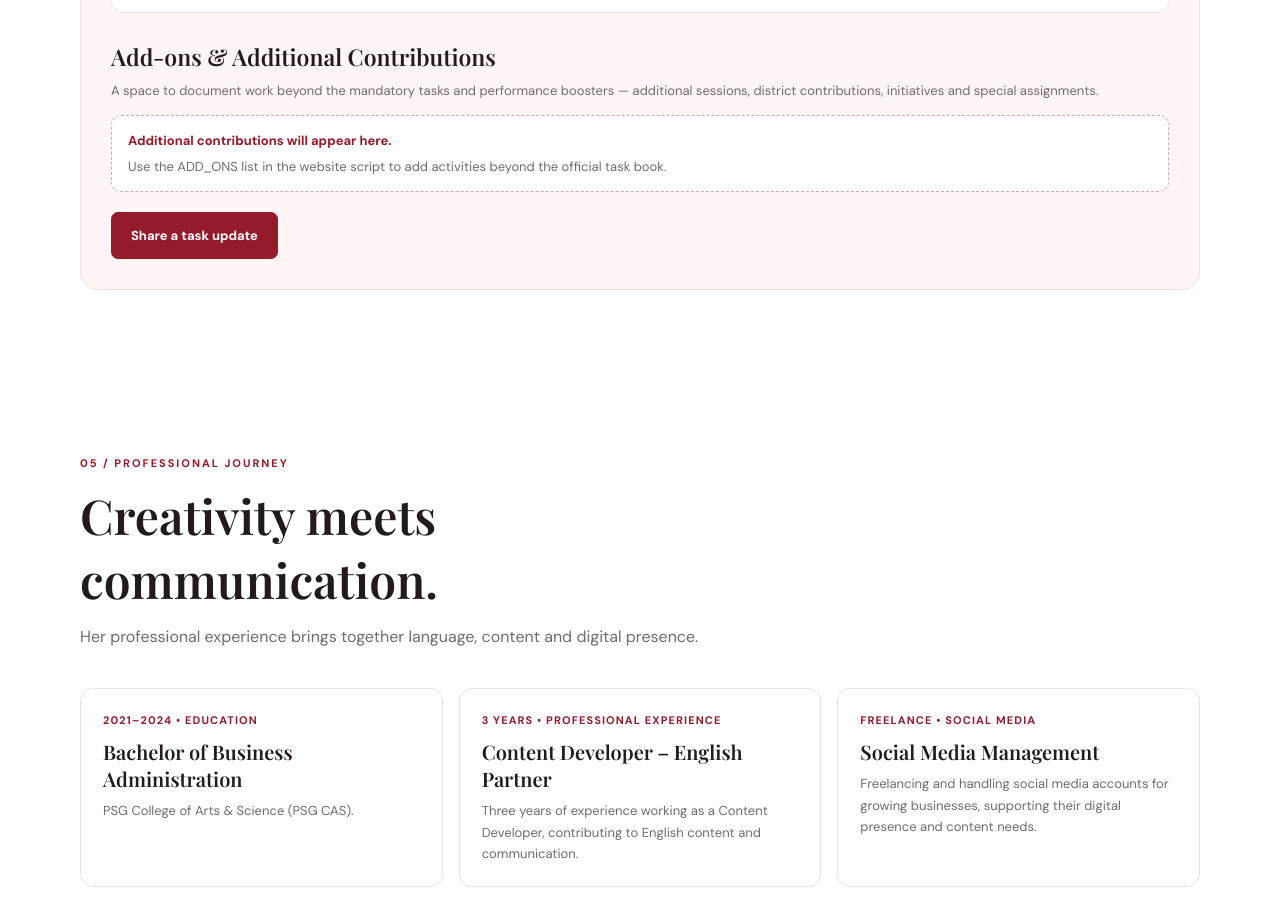
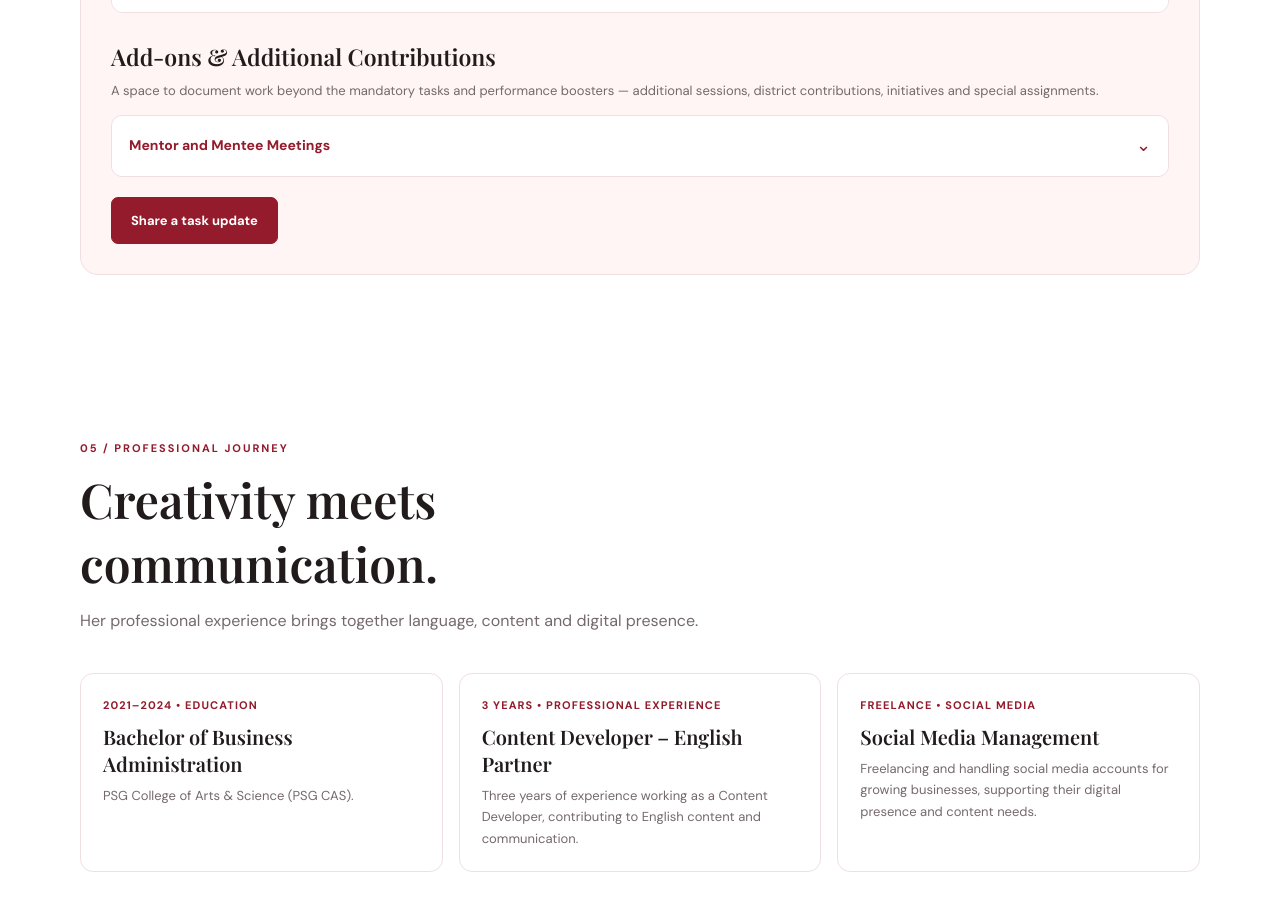
Before and after one commit to rtrnithiya/profile, a plain HTML site: page index.html in a window 1280 px wide. Shown: the part 5234-6146 px from the top of the page. Drawn offline with nearby package versions, Linux system fonts and the light colour scheme.

Commit message:
Update index.html

```diff
--- a/index.html
+++ b/index.html
@@ -108,6 +108,22 @@
     .professional-download:hover{background:var(--red);color:#fff}
     @media(max-width:600px){.initiative-memory-grid{grid-template-columns:1fr}}
 
+
+    .addon-entry{background:#fff;border:1px solid var(--line);border-radius:11px;overflow:hidden}
+    .addon-head,.addon-month-head{width:100%;border:0;background:#fff;padding:15px 17px;display:flex;align-items:center;justify-content:space-between;gap:14px;text-align:left;cursor:pointer;color:var(--ink)}
+    .addon-head strong{display:block;color:var(--red);font-size:14px}
+    .addon-arrow{color:var(--red);font-size:18px;transition:transform .2s;flex:0 0 auto}
+    .addon-entry.open>.addon-head .addon-arrow,.addon-month.open>.addon-month-head .addon-arrow{transform:rotate(180deg)}
+    .addon-month-list{display:none;padding:0 12px 12px}
+    .addon-entry.open>.addon-month-list{display:block}
+    .addon-month{border:1px solid var(--line);border-radius:9px;overflow:hidden;margin-top:9px;background:#fffafa}
+    .addon-month-head{padding:12px 14px;background:#fffafa}
+    .addon-month-head strong{font-size:13px;color:var(--ink)}
+    .addon-month-content{display:none;padding:0 14px 14px}
+    .addon-month.open .addon-month-content{display:block}
+    .addon-month-content img{display:block;width:100%;height:auto;max-height:none;object-fit:contain;border-radius:8px;margin-top:8px}
+    .addon-month-content p{margin:8px 0 0;color:var(--muted);font-size:13px}
+    .addon-month-content .addon-date{font-size:12px;color:var(--muted);margin-top:8px}
   </style>
 </head>
 <body>
@@ -237,7 +253,19 @@ const MANDATORY_TASKS = [
  {n:11,title:"Conduct ONE session on any relevant topic for a non-Rotaract and non-Rotary community audience",required:1,completed:0,detail:""}
 ];
 const ADD_ONS = [
-  // Add extra contributions here, e.g. { title: "Additional training session", date: "DD Mon YYYY", description: "Details of contribution" }
+  {
+    title: "Mentor and Mentee Meetings",
+    months: [
+      {
+        month: "October 2026",
+        date: "Add meeting date",
+        image: "mentor-mentee-meeting-october-2026.jpeg",
+        description: "October mentor and mentee meeting."
+      }
+      // Add future months here using the same format.
+      // Example: { month: "November 2026", date: "Meeting date", image: "mentor-mentee-meeting-november-2026.jpeg", description: "November mentor and mentee meeting." }
+    ]
+  }
 ];
 const BOOSTERS = [
  {n:1,title:"Actively participate in District Initiatives",required:null,completed:2,detail:"Actively participating in District Initiatives.",initiatives:[{file:"district-initiative-01.jpg",caption:"Rotamind – October Edition"},{file:"district-initiative-02.jpg",caption:"Rotabuzz – October Edition"}]},
@@ -319,12 +347,45 @@ function renderTaskGroup(tasks,targetId){
  }));
 }
 function renderAddons(){
- const el=$("addonsList");
- if(!ADD_ONS.length){
-   el.innerHTML='<div class="addon-card"><strong>Additional contributions will appear here.</strong>Use the ADD_ONS list in the website script to add activities beyond the official task book.</div>';
-   return;
- }
- el.innerHTML=ADD_ONS.map(item=>`<div class="addon-card"><strong>${item.title}</strong>${item.date||""}${item.description?" — "+item.description:""}</div>`).join("");
+  const el=$("addonsList");
+  if(!ADD_ONS.length){
+    el.innerHTML='<div class="addon-card"><strong>Additional contributions will appear here.</strong>Future mentor and mentee meetings, additional sessions and contributions can be added here.</div>';
+    return;
+  }
+  el.innerHTML=ADD_ONS.map(section=>`
+    <article class="addon-entry">
+      <button class="addon-head" type="button" aria-expanded="false">
+        <strong>${section.title}</strong>
+        <span class="addon-arrow">⌄</span>
+      </button>
+      <div class="addon-month-list">
+        ${(section.months||[]).map(item=>`
+          <section class="addon-month">
+            <button class="addon-month-head" type="button" aria-expanded="false">
+              <strong>${item.month||"Month to be added"}</strong>
+              <span class="addon-arrow">⌄</span>
+            </button>
+            <div class="addon-month-content">
+              ${item.date ? `<p class="addon-date">${item.date}</p>` : ""}
+              ${item.image ? `<img src="assets/evidence/${item.image}" alt="${section.title} — ${item.month||""}" loading="lazy">` : '<span class="evidence-missing">Meeting photograph will be added.</span>'}
+              ${item.description ? `<p>${item.description}</p>` : ""}
+            </div>
+          </section>
+        `).join("")}
+      </div>
+    </article>
+  `).join("");
+
+  el.querySelectorAll(".addon-head").forEach(button=>button.addEventListener("click",()=>{
+    const card=button.closest(".addon-entry");
+    card.classList.toggle("open");
+    button.setAttribute("aria-expanded",card.classList.contains("open")?"true":"false");
+  }));
+  el.querySelectorAll(".addon-month-head").forEach(button=>button.addEventListener("click",()=>{
+    const month=button.closest(".addon-month");
+    month.classList.toggle("open");
+    button.setAttribute("aria-expanded",month.classList.contains("open")?"true":"false");
+  }));
 }
 function renderDTD(){
  renderTaskGroup(MANDATORY_TASKS,"mandatoryTaskList");
```
